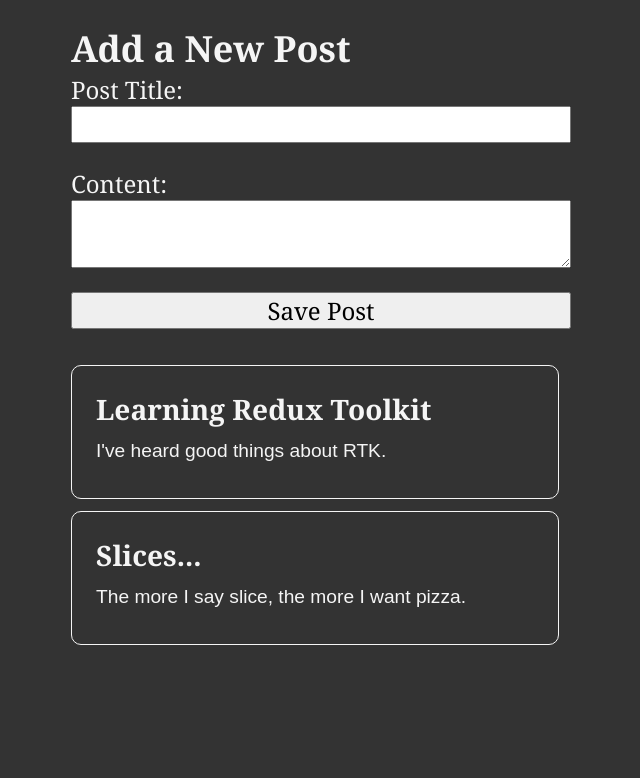
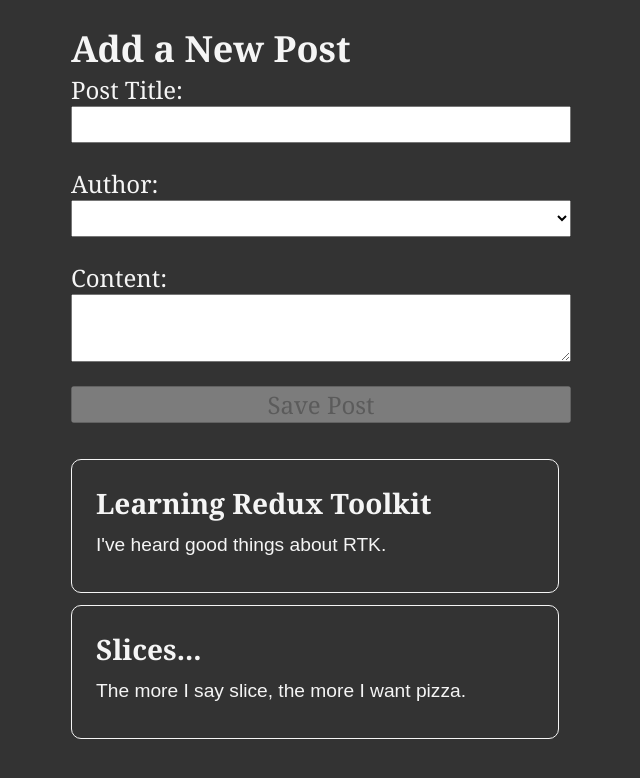
Before and after one commit to vguenoff/rtk-complete, a React (Vite) app: page /bulletinBoard in a window 1280 px wide. Shown: the top 778 px of the page, without its empty margins (319-959 px from the left). Built offline with nearby package versions, Linux system fonts and the light colour scheme.

Commit message:
Reorder files

```diff
--- a/src/app/store.js
+++ b/src/app/store.js
@@ -1,10 +1,12 @@
 import { configureStore } from '@reduxjs/toolkit'
 import counterReducer from '@/features/counterSlice'
 import postsReducer from '@/features/posts/postsSlice'
+import usersReducer from '@/features/users/usersSlice'
 
 export const store = configureStore({
     reducer: {
         counter: counterReducer,
         posts: postsReducer,
+        users: usersReducer,
     },
 })
--- a/src/components/BulletinBoard/index.jsx
+++ b/src/components/BulletinBoard.jsx
@@ -1,4 +1,4 @@
-import PostsList from './PostsList'
+import PostsList from '@/features/posts/PostsList'
 
 export default function BulletinBoard() {
     return (
--- a/src/components/BulletinBoard/AddPostForm.jsx
+++ b/src/features/posts/AddPostForm.jsx
@@ -1,12 +1,17 @@
 import { useState } from 'react'
-import { useDispatch } from 'react-redux'
+import { useDispatch, useSelector } from 'react-redux'
 
 import { addPost } from '@/features/posts/postsSlice'
 
 export default function AddPostForm() {
+    const users = useSelector(({ users }) => users)
     const dispatch = useDispatch()
+
     const [title, setTitle] = useState('')
     const [content, setContent] = useState('')
+    const [userId, setUserId] = useState('')
+
+    const canSave = Boolean(title) && Boolean(content) && Boolean(userId)
 
     return (
         <section>
@@ -15,10 +20,12 @@
                 onSubmit={e => {
                     e.preventDefault()
 
-                    if (title && content) dispatch(addPost(title, content))
+                    if (title && content)
+                        dispatch(addPost(title, content, userId))
 
                     setTitle('')
                     setContent('')
+                    setUserId('')
                 }}
             >
                 <label htmlFor="postTitle">Post Title:</label>
@@ -29,6 +36,19 @@
                     value={title}
                     onChange={e => setTitle(e.target.value)}
                 />
+                <label htmlFor="postAuthor">Author:</label>
+                <select
+                    id="postAuthor"
+                    value={userId}
+                    onChange={e => setUserId(e.target.value)}
+                >
+                    <option value=""></option>
+                    {users.map(user => (
+                        <option key={user.id} value={user.id}>
+                            {user.name}
+                        </option>
+                    ))}
+                </select>
                 <label htmlFor="postContent">Content:</label>
                 <textarea
                     name="postContent"
@@ -36,7 +56,9 @@
                     value={content}
                     onChange={e => setContent(e.target.value)}
                 />
-                <button type="submit">Save Post</button>
+                <button type="submit" disabled={!canSave}>
+                    Save Post
+                </button>
             </form>
         </section>
     )
--- a/src/features/posts/postsSlice.js
+++ b/src/features/posts/postsSlice.js
@@ -21,12 +21,13 @@
             reducer(state, action) {
                 state.push(action.payload)
             },
-            prepare(title, content) {
+            prepare(title, content, userId) {
                 return {
                     payload: {
                         id: nanoid(),
                         title,
                         content,
+                        userId,
                     },
                 }
             },
--- /dev/null
+++ b/src/features/users/usersSlice.js
@@ -0,0 +1,15 @@
+import { createSlice } from '@reduxjs/toolkit'
+
+const initialState = [
+    { id: '0', name: 'Dude Lobowski' },
+    { id: '1', name: 'Neil Young' },
+    { id: '2', name: 'Dave Gray' },
+]
+
+const userSlice = createSlice({
+    name: 'users',
+    initialState,
+    reducers: {},
+})
+
+export default userSlice.reducer
```
Also changed, not shown: src/features/posts/PostsList.jsx (renamed from src/components/BulletinBoard/PostsList.jsx).
